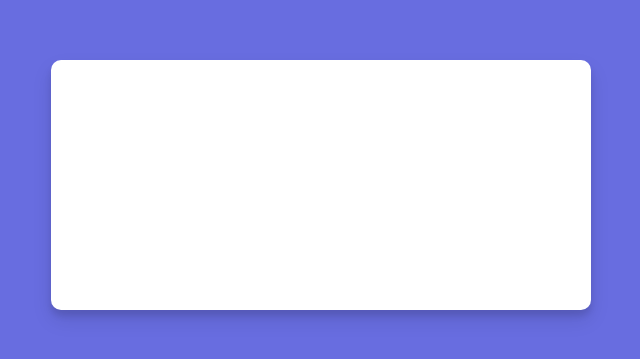
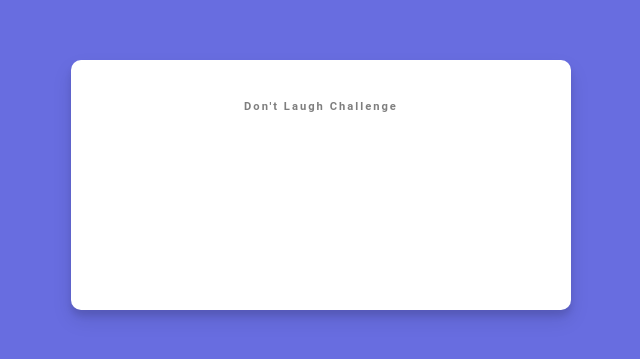
Before and after one commit to Code-Coterie-Team/Dad-Jokes, a plain HTML site: page index.html in a window 1280 px wide. Shown: the part 223-582 px from the top of the page, without its empty margins (319-959 px from the left). Drawn offline with Linux system fonts and the light colour scheme.

Commit message:
add header

```diff
--- a/index.html
+++ b/index.html
@@ -10,6 +10,10 @@
 
     <div class="container">
 
+        <h3 class="header">
+            Don't Laugh Challenge
+        </h3>
+
     </div>
 
 
--- a/styles.css
+++ b/styles.css
@@ -1,5 +1,6 @@
 * {
     height: 100vh;
+    box-sizing: border-box;
 }
 
 body{
@@ -7,15 +8,24 @@ body{
     display: flex;
     justify-content: center;
     align-items: center;
+    font-family: 'Roboto', sans-serif;
 }
 
 .container{
     background-color: #fff;
     border-radius: 10px;
     width: 500px;
-    height: 150px;
+    height: 250px;
     max-width: 100%;
-    padding: 50px 20px;
+    padding: 40px 20px;
     box-shadow: 0 10px 20px rgba(0, 0, 0, 0.1), 0 6px 6px rgba(0, 0, 0, 0.1);
     text-align: center;
 }
+
+.header{
+    margin: 0;
+    opacity: 0.5;
+    letter-spacing: 2px;
+    font-weight: bold;
+    font-size: 0.7em;
+}
```
